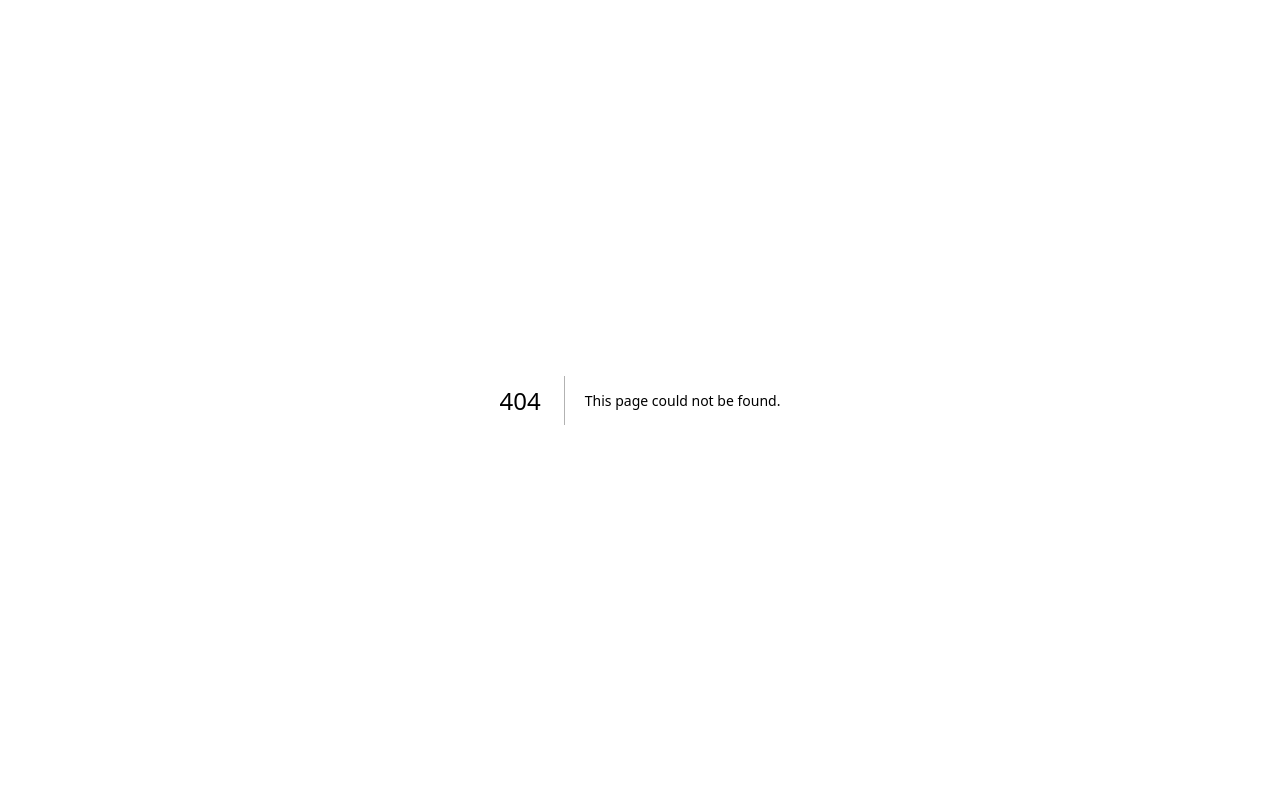
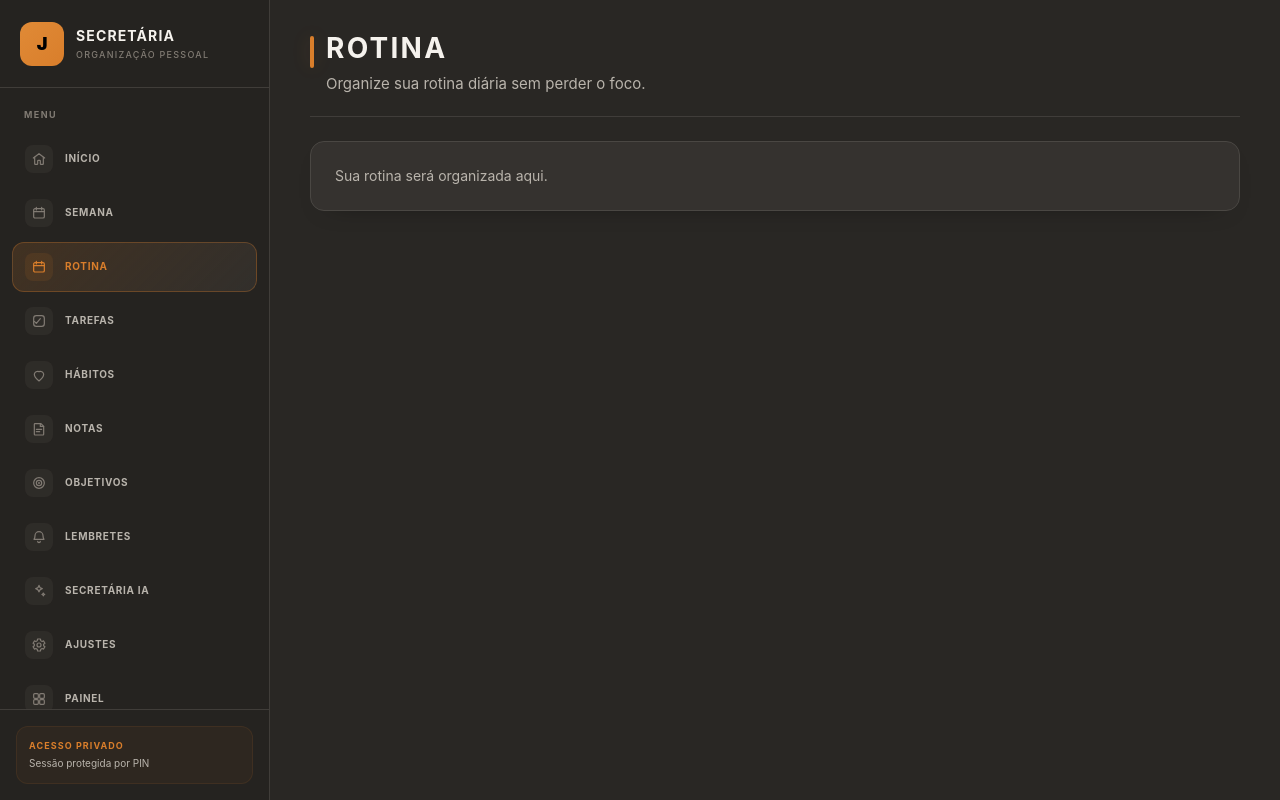
Before and after one commit to gebarbosaa/this_jarvis, a Next.js app: page /rotina in a window 1280 px wide. Before the commit this address had no page. Built offline with nearby package versions, Linux system fonts and the light colour scheme.

Commit message:
Add Rotina page for sidebar route

```diff
--- /dev/null
+++ b/src/app/(app)/rotina/page.tsx
@@ -0,0 +1,12 @@
+import { PageHeader } from '@/components/ui/PageHeader';
+
+export default function RotinaPage() {
+  return (
+    <div className="page-stack">
+      <PageHeader title="Rotina" subtitle="Organize sua rotina diária sem perder o foco." />
+      <section className="app-card p-5 sm:p-6">
+        <p className="text-sm text-ink-soft">Sua rotina será organizada aqui.</p>
+      </section>
+    </div>
+  );
+}
```
